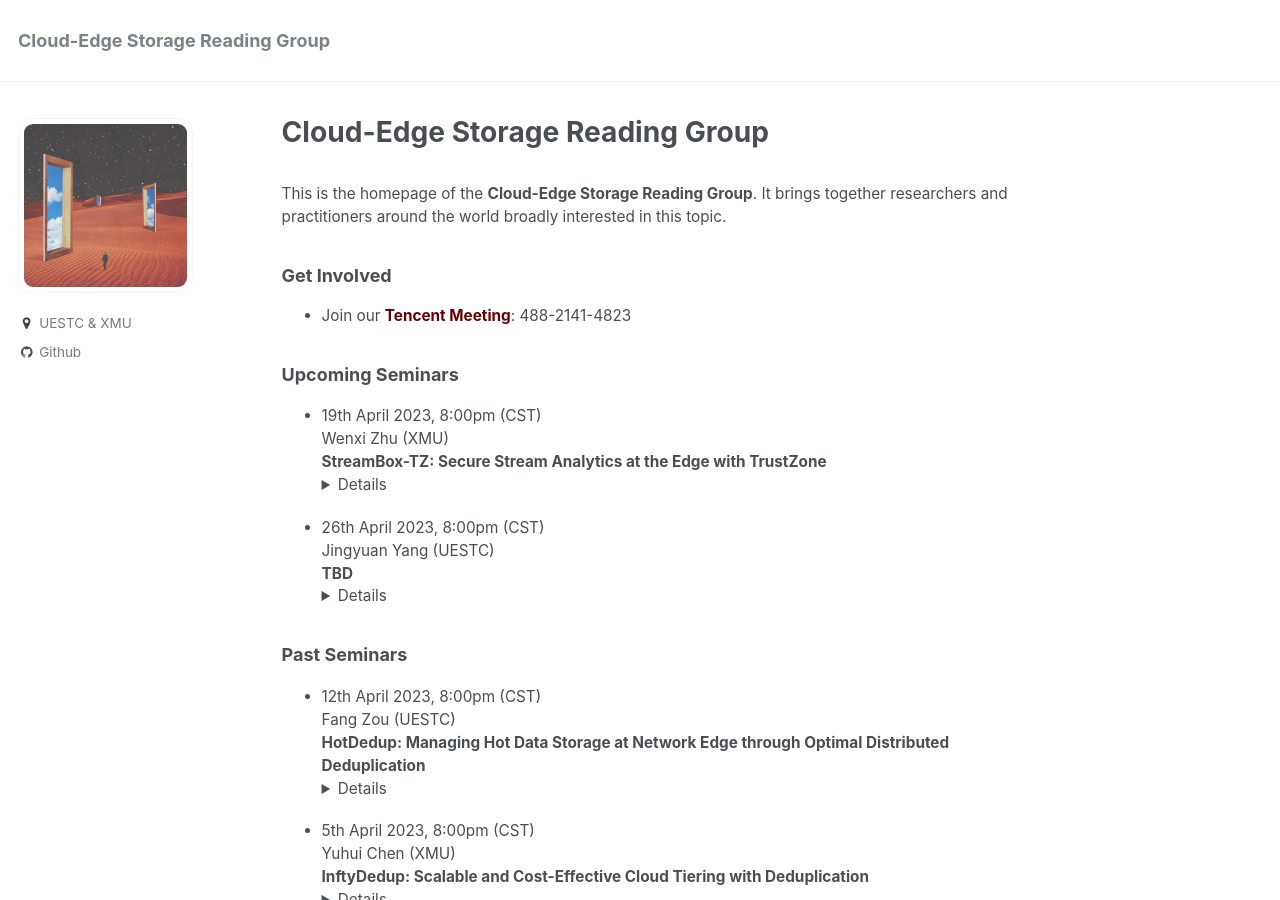
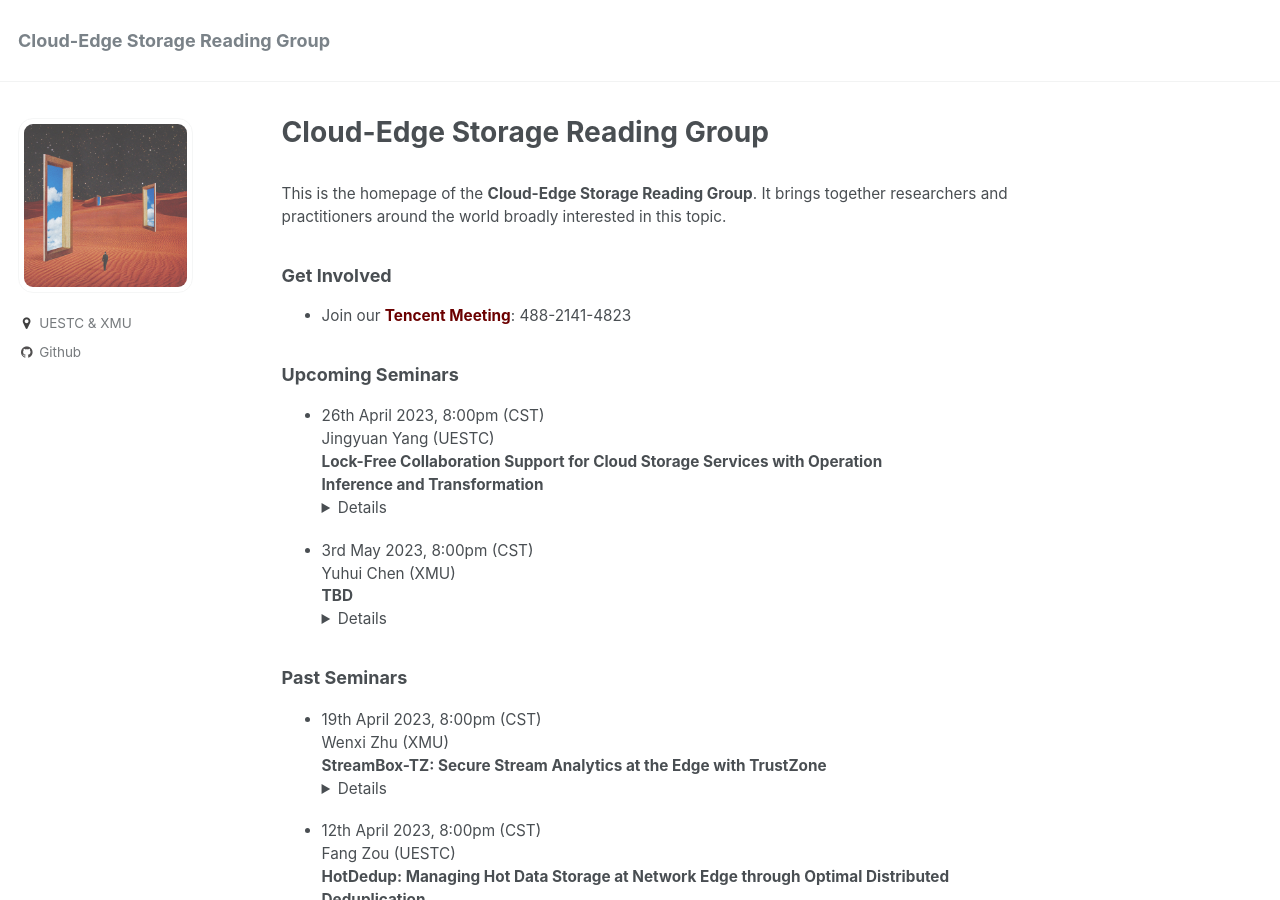
Before and after one commit to J-StrawHat/Cloud-Edge-Storage-reading-group, a Jekyll site: the page built from _pages/about.md, in a window 1280 px wide and 900 px high. Built offline with Jekyll 4.4.1, drawn with Linux system fonts in a browser that asks for light colours.

Commit message:
上传第四次研讨slides以及第五次研讨信息

```diff
--- a/_pages/about.md
+++ b/_pages/about.md
@@ -14,20 +14,28 @@ title: Cloud-Edge Storage Reading Group
 ### Upcoming Seminars
 
 <span src="" style="float:right;width:100px;height:100px;margin-top:00px">
-- 19th April 2023, 8:00pm (CST)
-Wenxi Zhu (XMU) <br>
-**StreamBox-TZ: Secure Stream Analytics at the Edge with TrustZone**  <details>**Conference:** ATC ’19<br>
-**Abstract:** While it is compelling to process large streams of IoT data on the cloud edge, doing so exposes the data to a sophisticated, vulnerable software stack on the edge and hence security threats. To this end, we advocate isolating the data and its computations in a trusted execution environment (TEE) on the edge, shielding them from the remaining edge software stack which we deem untrusted.<br>This approach faces two major challenges: (1) executing high-throughput, low-delay stream analytics in a single TEE, which is constrained by a low trusted computing base (TCB) and limited physical memory; (2) verifying execution of stream analytics as the execution involves untrusted software components on the edge. In response, we present StreamBox-TZ (SBT), a stream analytics engine for an edge platform that offers strong data security, verifiable results, and good performance. SBT contributes a data plane designed and optimized for a TEE based on ARM TrustZone. It supports continuous remote attestation for analytics correctness and result freshness while incurring low overhead. SBT only adds 42.5 KB executable to the TCB (16% of the entire TCB). On an octa core ARMv8 platform, it delivers the state-of-the-art performance by processing input events up to 140 MB/sec (12M events/sec) with sub-second delay. The overhead incurred by SBT’s security mechanism is less than 25%.<br>
-**Link:** [https://www.usenix.org/conference/atc19/presentation/park-heejin](https://www.usenix.org/conference/atc19/presentation/park-heejin) </details>
+- 26th April 2023, 8:00pm (CST)
+Jingyuan Yang (UESTC) <br>
+**Lock-Free Collaboration Support for Cloud Storage Services with Operation Inference and Transformation**  <details>**Conference:**  FAST ’20<br>
+**Abstract:** This paper studies how today’s cloud storage services support collaborative file editing. As a tradeoff for transparency/user-friendliness, they do not ask collaborators to use version control systems but instead implement their own heuristics for handling conflicts, which however often lead to unexpected and undesired experiences. With measurements and reverse engineering, we unravel a number of their design and implementation issues as the root causes of poor experiences. Driven by the findings, we propose to reconsider the collaboration support of cloud storage services from a novel perspective of operations without using any locks. To enable this idea, we design intelligent approaches to the inference and transformation of users’ editing operations, as well as optimizations to the maintenance of files’ historic versions. We build an open-source system UFC2 (User-Friendly Collaborative Cloud) to embody our design, which can avoid most (98%) conflicts with little (2%) time overhead. <br>
+**Link:** [https://www.usenix.org/conference/fast20/presentation/chen](https://www.usenix.org/conference/fast20/presentation/chen) </details>
 
 <span src="" style="float:right;width:100px;height:100px;margin-top:00px">
-- 26th April 2023, 8:00pm (CST)
-Jingyuan Yang (UESTC) <br>
+- 3rd May 2023, 8:00pm (CST)
+Yuhui Chen (XMU) <br>
 **TBD**  <details>**Conference:**  <br>
 **Abstract:** <br>
 **Link:** []() </details>
 
 ### Past Seminars
+
+<span src="" style="float:right;width:100px;height:100px;margin-top:00px">
+- 19th April 2023, 8:00pm (CST)
+Wenxi Zhu (XMU) <br>
+**StreamBox-TZ: Secure Stream Analytics at the Edge with TrustZone**  <details>**Conference:** ATC ’19<br>
+**Abstract:** While it is compelling to process large streams of IoT data on the cloud edge, doing so exposes the data to a sophisticated, vulnerable software stack on the edge and hence security threats. To this end, we advocate isolating the data and its computations in a trusted execution environment (TEE) on the edge, shielding them from the remaining edge software stack which we deem untrusted.<br>This approach faces two major challenges: (1) executing high-throughput, low-delay stream analytics in a single TEE, which is constrained by a low trusted computing base (TCB) and limited physical memory; (2) verifying execution of stream analytics as the execution involves untrusted software components on the edge. In response, we present StreamBox-TZ (SBT), a stream analytics engine for an edge platform that offers strong data security, verifiable results, and good performance. SBT contributes a data plane designed and optimized for a TEE based on ARM TrustZone. It supports continuous remote attestation for analytics correctness and result freshness while incurring low overhead. SBT only adds 42.5 KB executable to the TCB (16% of the entire TCB). On an octa core ARMv8 platform, it delivers the state-of-the-art performance by processing input events up to 140 MB/sec (12M events/sec) with sub-second delay. The overhead incurred by SBT’s security mechanism is less than 25%.<br>
+**Link:** [https://www.usenix.org/conference/atc19/presentation/park-heejin](https://www.usenix.org/conference/atc19/presentation/park-heejin) <br>
+**Presentation Slides:** [pdf](../files/SBT.pdf)</details>
 
 <span src="" style="float:right;width:100px;height:100px;margin-top:00px">
 - 12th April 2023, 8:00pm (CST)
```
Also changed, not shown: 7 other files.
